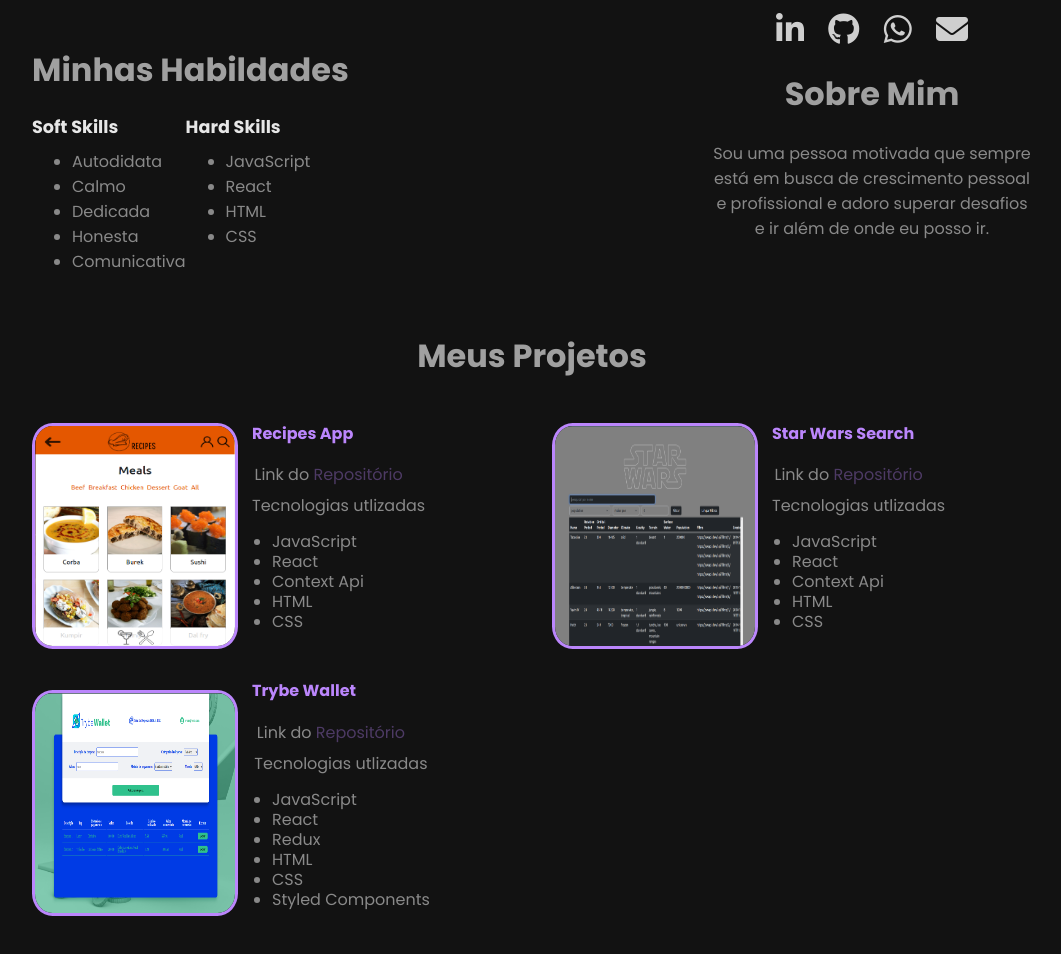
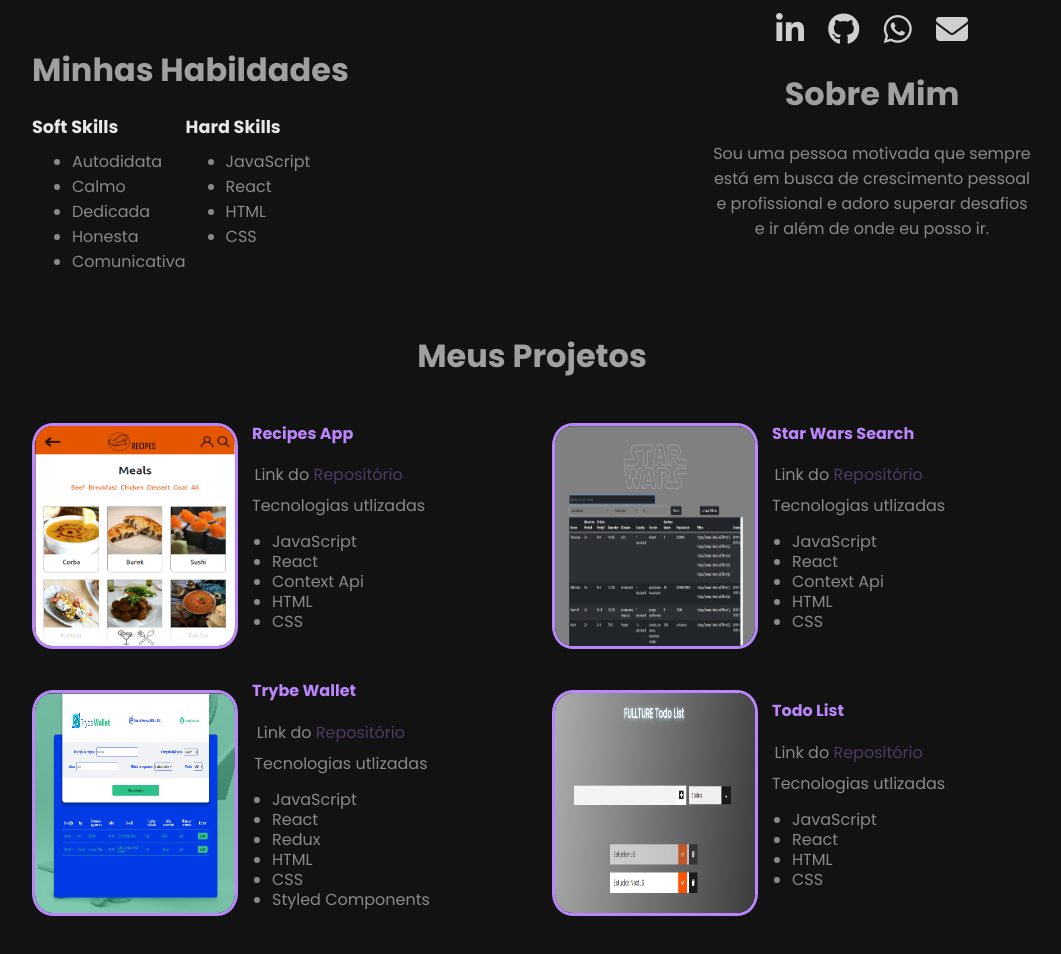
Before and after one commit to brunosbrito/Portf-lio-Web, a plain HTML site: page index.html in a window 1280 px wide. Shown: the part 468-1422 px from the top of the page, without its empty margins (108-1169 px from the left). Drawn offline with Linux system fonts and the light colour scheme.

Commit message:
[FIX] Adiciona o projeto todo-list

```diff
--- a/index.html
+++ b/index.html
@@ -141,6 +141,21 @@
                     </p>
                 </div>
             </div>
+            <div class="content">
+                <div class="div-img"><img class="project-img" src="./img/todo-list.png" alt=""></div>
+                <div class="project-content">
+                    <h5>Todo List</h5>
+                    <p>Link do <a href="https://github.com/brunosbrito/Todo-List" target="_blank">Repositório</a>
+                    <p class="tec">Tecnologias utlizadas</p>
+                    <ul>
+                        <li>JavaScript</li>
+                        <li>React</li>
+                        <li>HTML</li>
+                        <li>CSS</li>
+                    </ul>
+                    </p>
+                </div>
+            </div>
         </div>
     </div>
     </div>
```
Also changed, not shown: img/todo-list.png (added).
